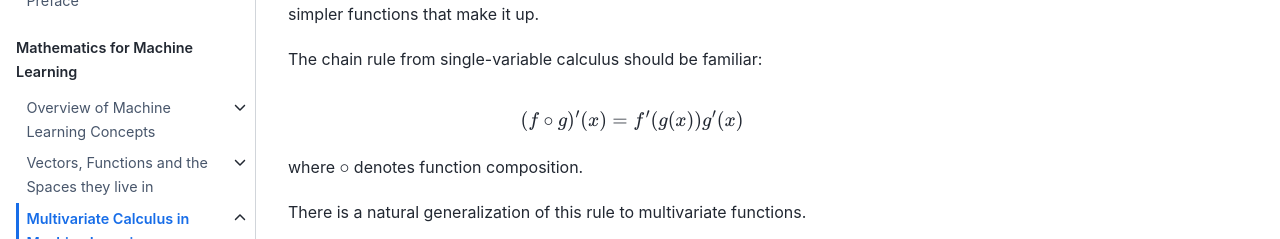
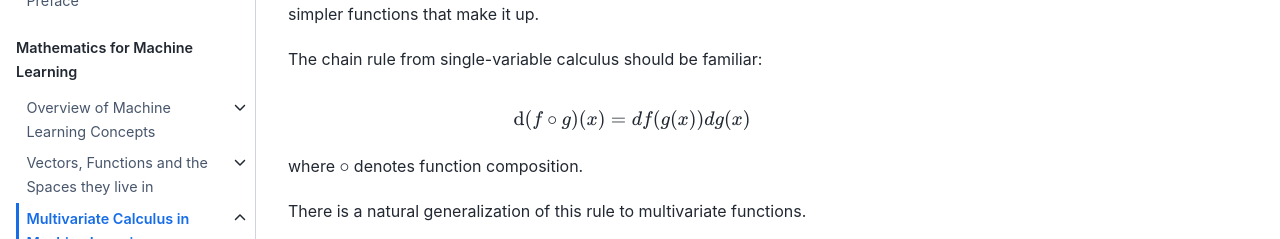
Before and after one commit to HealthML/Math4ML, a Jupyter Book: the page built from book/chapter_calculus/chain_rule.md, in a window 1280 px wide and 900 px high, cut to the strip 0-452 px from the top of the window. Shown: the part 213-452 px from the top of the strip. Built offline with Jupyter Book 1.0.4 settings and Sphinx 7.4.7 and the Sphinx Book theme 1.1.4, drawn with Linux system fonts in a browser that asks for light colours; pages that are not in the unit, such as notebooks, are missing from menus; comment, search, counter and statistics services are not loaded.

Commit message:
streamlined notation and fixed some math bugs in chain rule

```diff
--- a/book/chapter_calculus/chain_rule.md
+++ b/book/chapter_calculus/chain_rule.md
@@ -20,7 +20,7 @@ functions that make it up.
 
 The chain rule from single-variable calculus should be familiar:
 
-$$(f \circ g)'(x) = f'(g(x))g'(x)$$
+$$\operatorname{d}(f \circ g)(x) = df(g(x))dg(x)$$
 
 where $\circ$ denotes function
 composition.
```
